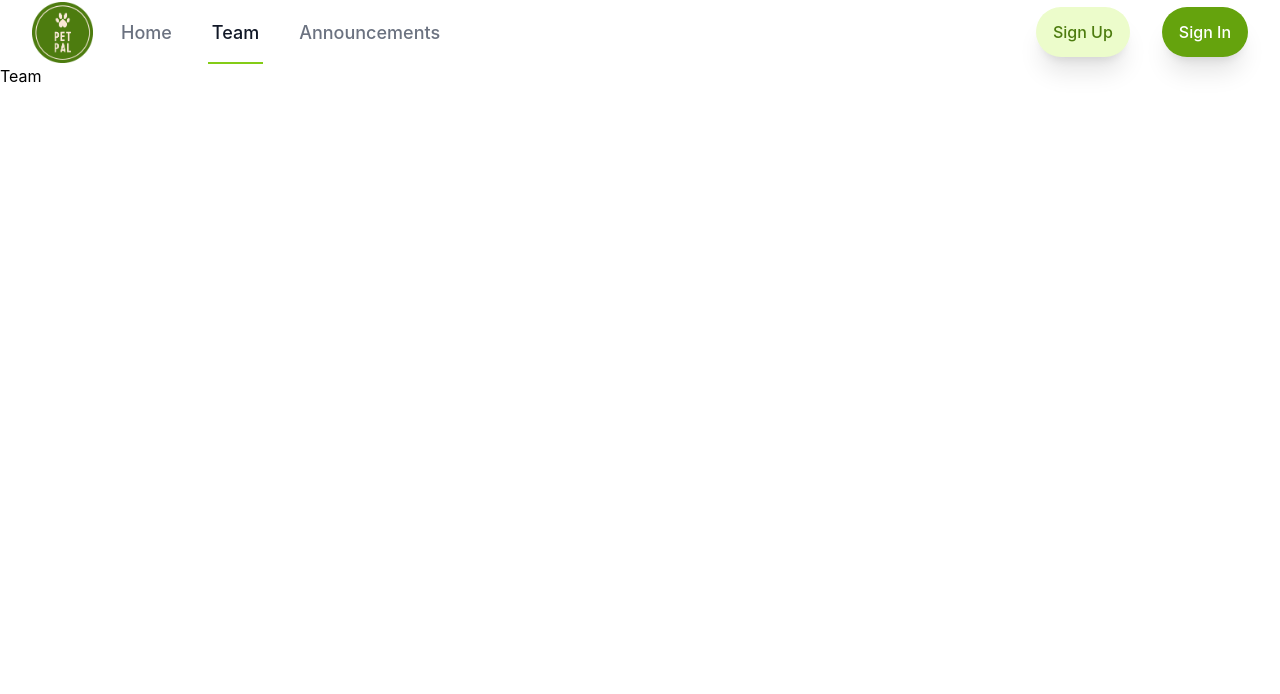
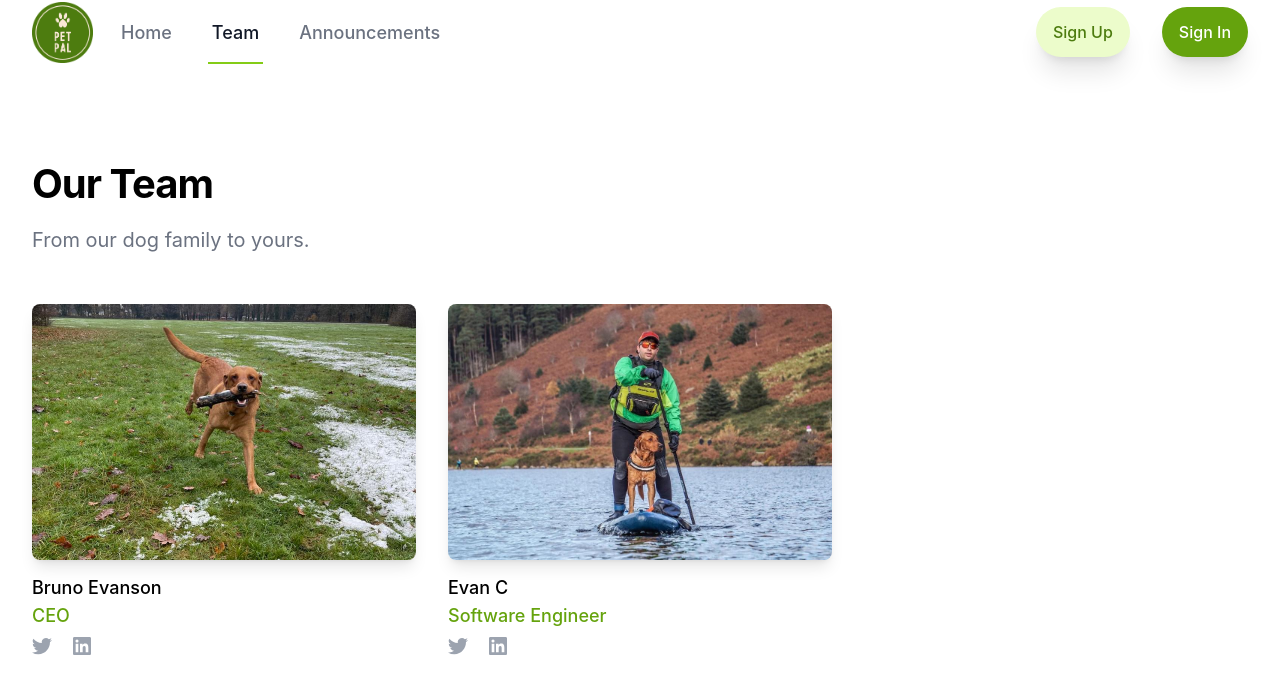
Before and after one commit to imevanc/pet-pal, a Next.js app: page /team in a window 1280 px wide. Shown: the top 694 px of the page. Built offline with nearby package versions, Linux system fonts and the light colour scheme.

Commit message:
noverifieduser-team completed the team

```diff
--- a/src/pages/team.tsx
+++ b/src/pages/team.tsx
@@ -2,7 +2,101 @@ import type { NextPage } from "next";
 import React from "react";
 
 const Team: NextPage = () => {
-  return <React.Fragment>Team</React.Fragment>;
+  const team = [
+    {
+      name: "Bruno Evanson",
+      role: "CEO",
+      imageUrl: "/bruno.jpeg",
+      twitterUrl: "#",
+      linkedinUrl: "#",
+    },
+    {
+      name: "Evan C",
+      role: "Software Engineer",
+      imageUrl: "/evan.jpeg",
+      twitterUrl: "#",
+      linkedinUrl: "#",
+    },
+  ];
+  return (
+    <div className="bg-white">
+      <div className="mx-auto max-w-7xl py-12 px-4 sm:px-6 lg:px-8 lg:py-24">
+        <div className="space-y-12">
+          <div className="space-y-5 sm:space-y-4 md:max-w-xl lg:max-w-3xl xl:max-w-none">
+            <h2 className="text-3xl font-bold tracking-tight sm:text-4xl">
+              Our Team
+            </h2>
+            <p className="text-xl text-gray-500">
+              From our dog family to yours.
+            </p>
+          </div>
+          <ul
+            role="list"
+            className="space-y-12 sm:grid sm:grid-cols-2 sm:gap-x-6 sm:gap-y-12 sm:space-y-0 lg:grid-cols-3 lg:gap-x-8"
+          >
+            {team.map((person) => (
+              <li key={person.name}>
+                <div className="space-y-4">
+                  <div className="aspect-w-3 aspect-h-2">
+                    <img
+                      className="rounded-lg object-cover shadow-lg"
+                      src={person.imageUrl}
+                      alt=""
+                    />
+                  </div>
+
+                  <div className="space-y-2">
+                    <div className="space-y-1 text-lg font-medium leading-6">
+                      <h3>{person.name}</h3>
+                      <p className="text-lime-600">{person.role}</p>
+                    </div>
+                    <ul role="list" className="flex space-x-5">
+                      <li>
+                        <a
+                          href={person.twitterUrl}
+                          className="text-gray-400 hover:text-gray-500"
+                        >
+                          <span className="sr-only">Twitter</span>
+                          <svg
+                            className="h-5 w-5"
+                            aria-hidden="true"
+                            fill="currentColor"
+                            viewBox="0 0 20 20"
+                          >
+                            <path d="M6.29 18.251c7.547 0 11.675-6.253 11.675-11.675 0-.178 0-.355-.012-.53A8.348 8.348 0 0020 3.92a8.19 8.19 0 01-2.357.646 4.118 4.118 0 001.804-2.27 8.224 8.224 0 01-2.605.996 4.107 4.107 0 00-6.993 3.743 11.65 11.65 0 01-8.457-4.287 4.106 4.106 0 001.27 5.477A4.073 4.073 0 01.8 7.713v.052a4.105 4.105 0 003.292 4.022 4.095 4.095 0 01-1.853.07 4.108 4.108 0 003.834 2.85A8.233 8.233 0 010 16.407a11.616 11.616 0 006.29 1.84" />
+                          </svg>
+                        </a>
+                      </li>
+                      <li>
+                        <a
+                          href={person.linkedinUrl}
+                          className="text-gray-400 hover:text-gray-500"
+                        >
+                          <span className="sr-only">LinkedIn</span>
+                          <svg
+                            className="h-5 w-5"
+                            aria-hidden="true"
+                            fill="currentColor"
+                            viewBox="0 0 20 20"
+                          >
+                            <path
+                              fillRule="evenodd"
+                              d="M16.338 16.338H13.67V12.16c0-.995-.017-2.277-1.387-2.277-1.39 0-1.601 1.086-1.601 2.207v4.248H8.014v-8.59h2.559v1.174h.037c.356-.675 1.227-1.387 2.526-1.387 2.703 0 3.203 1.778 3.203 4.092v4.711zM5.005 6.575a1.548 1.548 0 11-.003-3.096 1.548 1.548 0 01.003 3.096zm-1.337 9.763H6.34v-8.59H3.667v8.59zM17.668 1H2.328C1.595 1 1 1.581 1 2.298v15.403C1 18.418 1.595 19 2.328 19h15.34c.734 0 1.332-.582 1.332-1.299V2.298C19 1.581 18.402 1 17.668 1z"
+                              clipRule="evenodd"
+                            />
+                          </svg>
+                        </a>
+                      </li>
+                    </ul>
+                  </div>
+                </div>
+              </li>
+            ))}
+          </ul>
+        </div>
+      </div>
+    </div>
+  );
 };
 
 export default Team;
```
